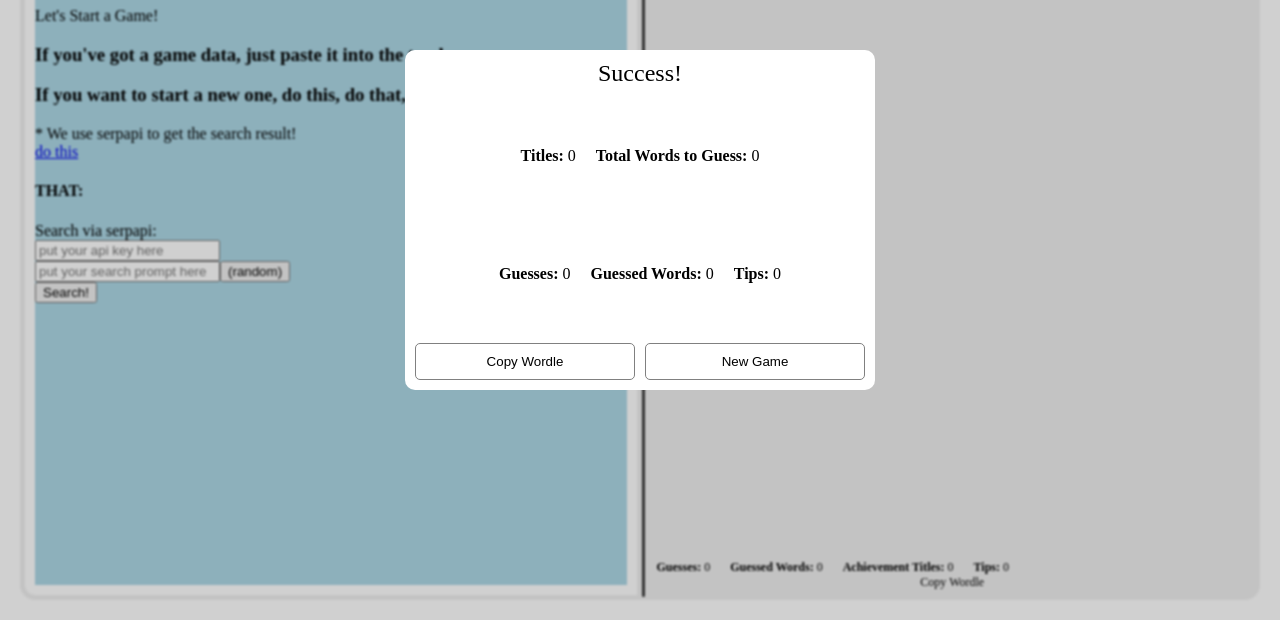
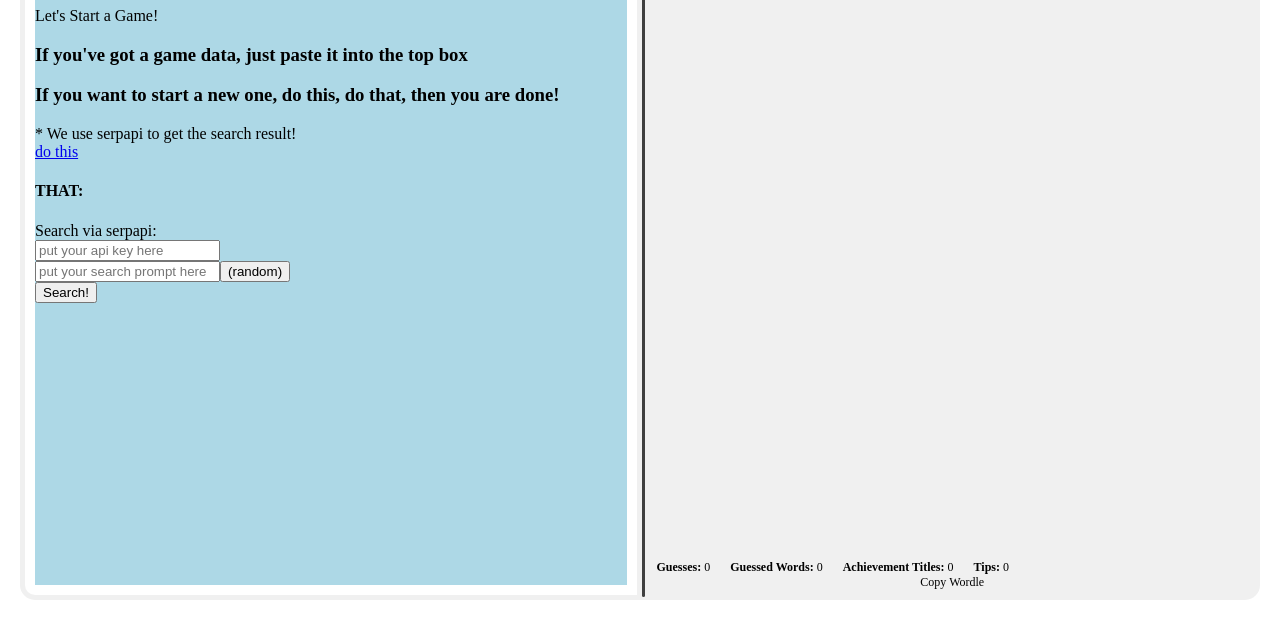
Before and after one commit to RedstoneOre/GoogleWordle, a plain HTML site: page html/index.html in a window 1280 px wide. Shown: the part 180-800 px from the top of the page. Drawn offline with Linux system fonts and the light colour scheme.

Commit message:
hide result page initially

```diff
--- a/html/index.html
+++ b/html/index.html
@@ -110,7 +110,7 @@
       </div>
     </div>
   </div>
-  <div class="ggwd-result-page ggwd-result-page-shown">
+  <div class="ggwd-result-page">
     <div class="ggwd-result-panel">
       <div class="ggwd-result-title">
         Success!
```
